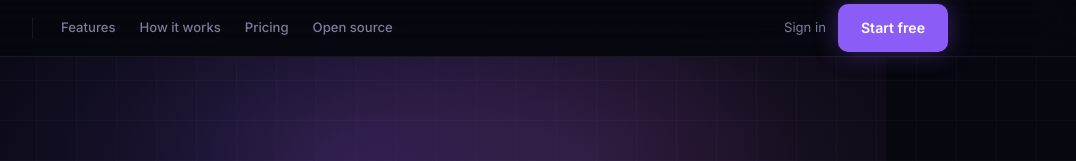
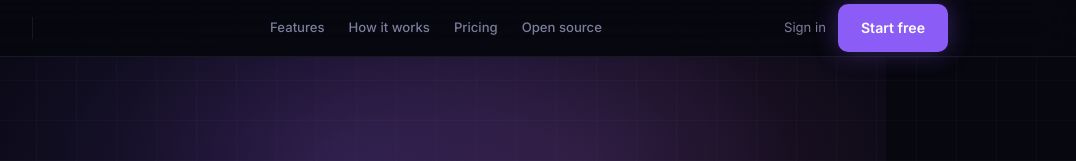
Before and after one commit to Rhyths-9/Spec0-landing, a website: page index.html in a window 1280 px wide. Shown: the top 161 px of the page, 204-1280 px from the left. Drawn offline with Linux system fonts and the light colour scheme.

Commit message:
fix: center nav links in menu bar

```diff
--- a/index.html
+++ b/index.html
@@ -81,7 +81,8 @@ nav {
   backdrop-filter: blur(18px);
 }
 .nav-inner {
-  display: flex; align-items: center; height: 56px; gap: 0;
+  display: flex; align-items: center; height: 56px;
+  position: relative;
 }
 .nav-logo {
   display: inline-flex; align-items: center;
@@ -91,9 +92,12 @@ nav {
   line-height: 0;
   flex-shrink: 0;
 }
-.nav-links { display: flex; gap: 24px; font-size: .82rem; font-weight: 500; color: var(--body); }
+.nav-links {
+  display: flex; gap: 24px; font-size: .82rem; font-weight: 500; color: var(--body);
+  position: absolute; left: 50%; transform: translateX(-50%);
+}
 .nav-links a:hover { color: var(--ink); }
-.nav-right { margin-left: auto; display: flex; gap: 12px; align-items: center; }
+.nav-right { margin-left: auto; display: flex; gap: 12px; align-items: center; flex-shrink: 0; }
 .nav-signin { font-size: .82rem; color: var(--body); }
 .nav-signin:hover { color: var(--ink); }
 .btn {
```
